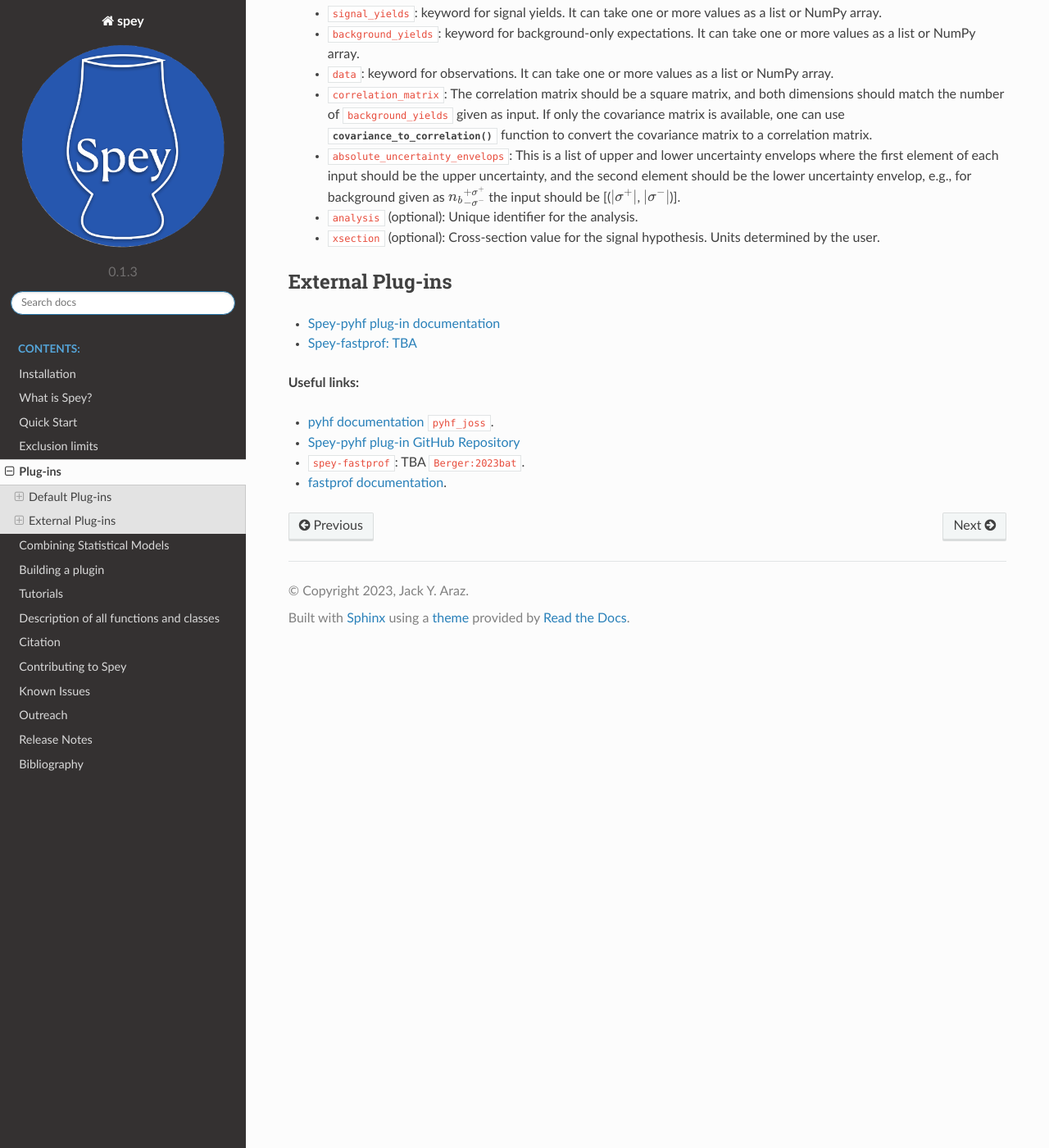
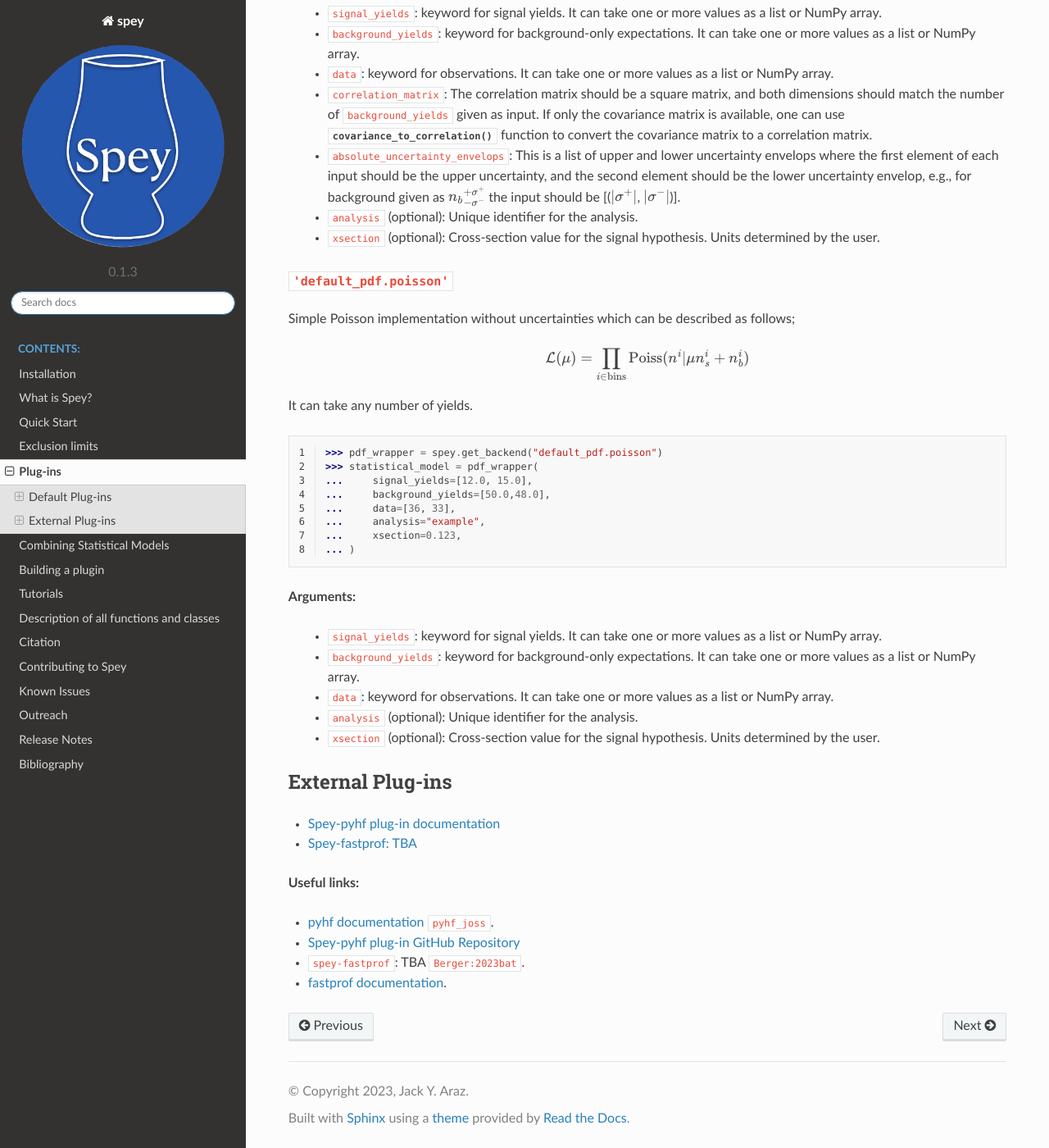
Before and after one commit to SpeysideHEP/spey, a Sphinx documentation site: the page built from docs/plugins.rst, in a window 1280 px wide and 1400 px high, scrolled down 5139 px. Shown: the whole window at 82% size. Built offline with Sphinx 7.4.7 and the Read the Docs theme 2.0.0, drawn with Linux system fonts in a browser that asks for light colours; cross-references to code outside the pages are shown as plain code.

Commit message:
add doc for poiss

```diff
--- a/docs/plugins.rst
+++ b/docs/plugins.rst
@@ -283,6 +283,38 @@ Once again, the exclusion limit can be computed as
  * ``analysis`` (optional): Unique identifier for the analysis.
  * ``xsection`` (optional): Cross-section value for the signal hypothesis. Units determined by the user.
 
+``'default_pdf.poisson'``
+~~~~~~~~~~~~~~~~~~~~~~~~~
+
+Simple Poisson implementation without uncertainties which can be described as follows;
+
+.. math::
+
+    \mathcal{L}(\mu) = \prod_{i\in{\rm bins}}{\rm Poiss}(n^i|\mu n_s^i + n_b^i)
+
+It can take any number of yields.
+
+.. code-block:: python3
+    :linenos:
+
+    >>> pdf_wrapper = spey.get_backend("default_pdf.poisson")
+    >>> statistical_model = pdf_wrapper(
+    ...     signal_yields=[12.0, 15.0],
+    ...     background_yields=[50.0,48.0],
+    ...     data=[36, 33],
+    ...     analysis="example",
+    ...     xsection=0.123,
+    ... )
+
+**Arguments:**
+
+ * ``signal_yields``: keyword for signal yields. It can take one or more values as a list or NumPy array.
+ * ``background_yields``: keyword for background-only expectations. It can take one or more values as a list or NumPy array.
+ * ``data``: keyword for observations. It can take one or more values as a list or NumPy array.
+ * ``analysis`` (optional): Unique identifier for the analysis.
+ * ``xsection`` (optional): Cross-section value for the signal hypothesis. Units determined by the user.
+
+
 External Plug-ins
 -----------------
 
```
Also changed, not shown: docs/api.rst (+8 -0 lines).
